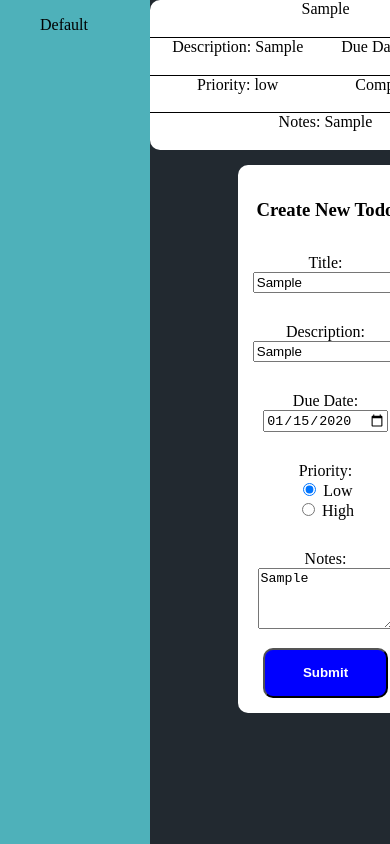
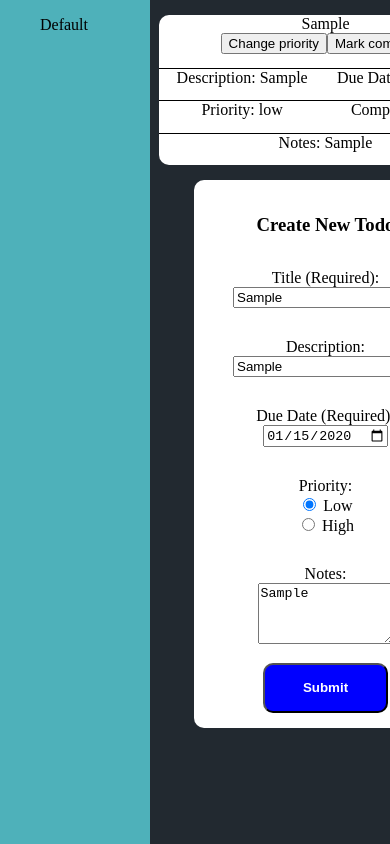
Before and after one commit to tgoandrex/javascript-todo-app, a website built with webpack: page src/template.html in a window 390 px wide. Both pictures are taken after typing "Sample", "Sample", "2020-01-15", "Sample" into the empty fields and a click on the input "Submit". Shown: the top 844 px of the page. Built offline with nearby package versions, Linux system fonts and the light colour scheme.

Commit message:
Add todo changePriority and setComplete methods and functionality. Add green css class and make minor adjustments to some css rules. Add buttons to each todo that allows changing of priority and completed status

```diff
--- a/app.js
+++ b/app.js
@@ -13,7 +13,6 @@ document.getElementById("form").addEventListener("submit", function(e) {
     data.notes = document.getElementById("notes").value;
 
     const radioButtons = document.getElementsByName('priority-level');
-
     for(let i = 0; i < radioButtons.length; i++) {
         if(radioButtons[i].checked)
             data.priority = radioButtons[i].value;
--- a/src/app/dom.js
+++ b/src/app/dom.js
@@ -1,3 +1,4 @@
+import { Todo } from "./todo";
 import { pContent, tContent } from "./utils/domElements";
 import { removeAllChildNodes } from "./utils/functions";
 
@@ -12,13 +13,36 @@ export class DOM {
 
         project.todos.forEach(function(todo) {
             const card = document.createElement("div");
-            card.className = "card";
+            todo.completed === true ? card.className = "card green" : card.className = "card";
             tContent.appendChild(card);
 
             const div = document.createElement("div");
             div.textContent = todo.title;
             div.className = "todo-title";
             card.appendChild(div);
+
+            const lineBreak = document.createElement("br");
+            div.appendChild(lineBreak);
+
+            if(todo.completed === false) {
+                const priorityButton = document.createElement("button");
+                priorityButton.textContent = "Change priority";
+                priorityButton.addEventListener("click", function() {
+                    Todo.changePriority(todo);
+                    localStorage.setItem("selected-project", JSON.stringify(project));
+                    DOM.buildProjectContent(project);
+                });
+                div.appendChild(priorityButton);
+
+                const completedButton = document.createElement("button");
+                completedButton.textContent = "Mark complete";
+                completedButton.addEventListener("click", function() {
+                    Todo.setComplete(todo);
+                    localStorage.setItem("selected-project", JSON.stringify(project));
+                    DOM.buildProjectContent(project);
+                });
+                div.appendChild(completedButton);
+            }
 
             const values = {
                 "Description": todo.description,
@@ -33,7 +57,6 @@ export class DOM {
                 div.textContent = `${key}: ${values[key]}`;
                 card.appendChild(div);
             }
-
         });
     }
 }
--- a/src/app/todo.js
+++ b/src/app/todo.js
@@ -11,4 +11,12 @@ export class Todo {
     static createNewTodo = (data) => {
         return new Todo(data.title, data.description, data.dueDate, data.priority, data.completed, data.notes);
     }
+
+    static changePriority = (todo) => {
+        todo.priority === "low" ? todo.priority = "high" : todo.priority = "low";
+    }
+
+    static setComplete = (todo) => {
+        todo.completed = true;
+    }
 }
--- a/src/main.css
+++ b/src/main.css
@@ -37,6 +37,8 @@ main {
     display: flex;
     flex-wrap: wrap;
     gap: 10px;
+    margin: 15px auto 0 auto;
+    width: 95%;
 }
 
 #form {
@@ -99,7 +101,15 @@ textarea {
     grid-column: span 2;
 }
 
+.green {
+    background: lightgreen;
+}
+
 @media only screen and (max-width: 800px) {
+    #form {
+        width: 75%;
+    }
+
     #form-content {
         grid-template-columns: 100%;
     }
--- a/src/template.html
+++ b/src/template.html
@@ -18,16 +18,16 @@
           <h3 id="form-title">Create New Todo</h3>
           <div id="form-content">
             <div class="form-group">
-              <label for="title">Title:</label><br />
-              <input type="text" id="title" name="title">
+              <label for="title">Title (Required):</label><br />
+              <input type="text" id="title" name="title" minlength="3" maxlength="15" required>
             </div>
             <div class="form-group">
               <label for="description">Description:</label><br />
-              <input type="text" id="description" name="description">
+              <input type="text" id="description" name="description" maxlength="25">
             </div>
             <div class="form-group">
-              <label for="due-date">Due Date:</label><br />
-              <input type="date" id="due-date" name="due-date">
+              <label for="due-date">Due Date (Required):</label><br />
+              <input type="date" id="due-date" name="due-date" required>
             </div>
             <div class="form-group">
               <legend>Priority:</legend>
@@ -38,7 +38,7 @@
             </div>
             <div class="form-group">
               <label for="notes">Notes:</label><br />
-              <textarea id="notes" name="notes"></textarea>
+              <textarea id="notes" name="notes" maxlength="125"></textarea>
             </div>
           </div>
           <input id="submit" type="submit" value="Submit">
```
